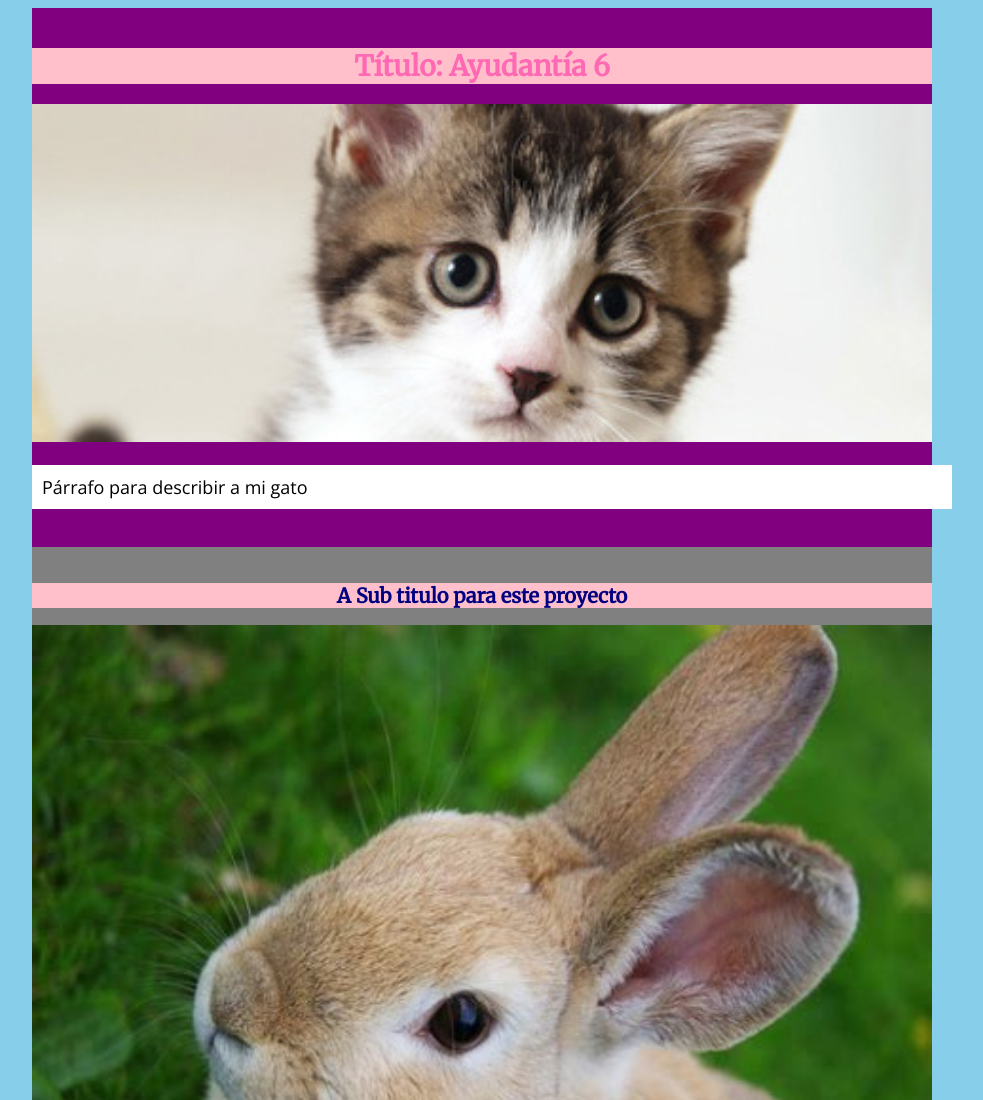
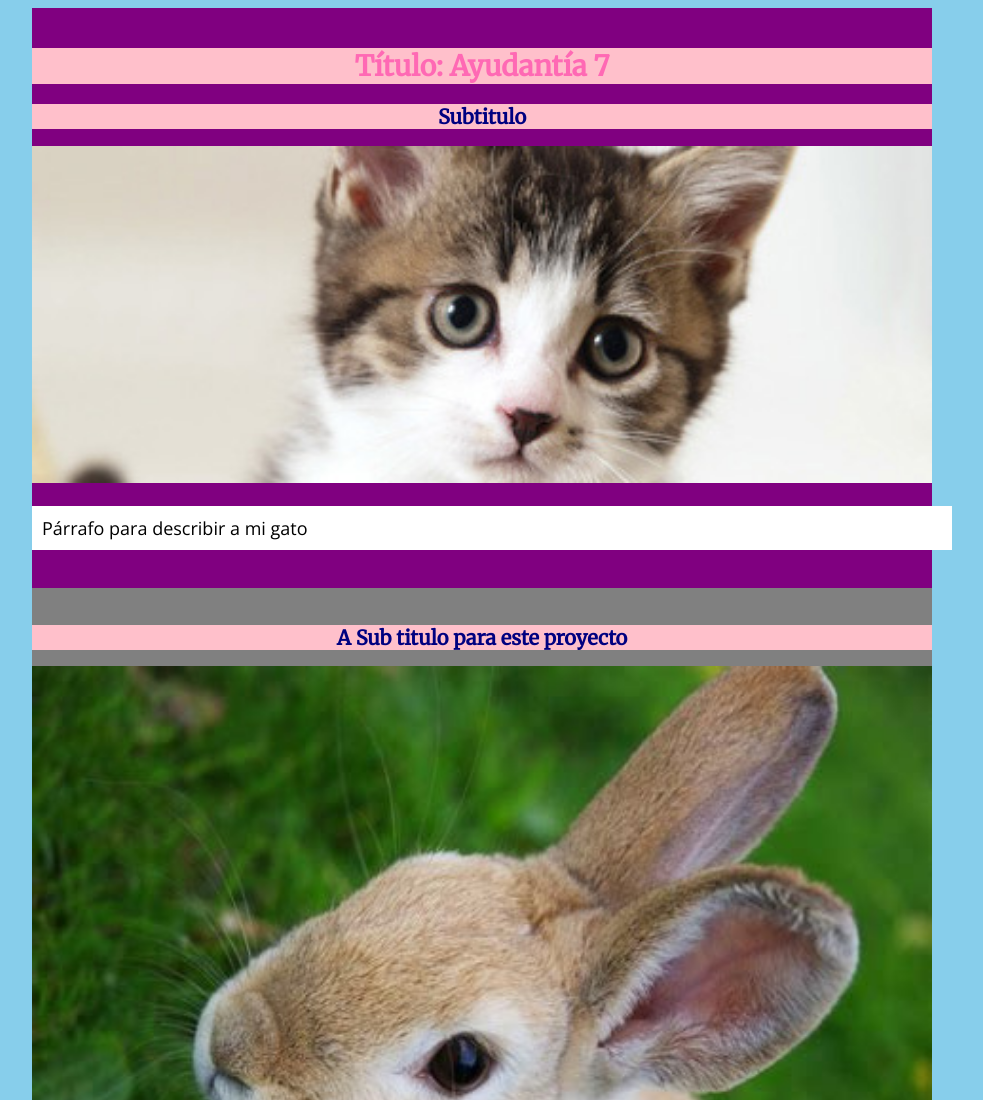
Before and after one commit to gsantibm/m02-g04, a plain HTML site: page index.html in a window 1280 px wide. Shown: the top 1100 px of the page, without its empty margins (158-1141 px from the left). Drawn offline with nearby package versions, Linux system fonts and the light colour scheme.

Commit message:
cambios en el titulo

```diff
--- a/index.html
+++ b/index.html
@@ -17,7 +17,8 @@
 
 
 	<div id="introduccion">
-		<h1>Título: Ayudantía 6</h1>
+		<h1>Título: Ayudantía 7</h1>
+		<h2>Subtitulo</h2>
 		<img src="img/imagen01.jpg">
 		<p>Párrafo para describir a mi gato</p>
 	</div>
```
